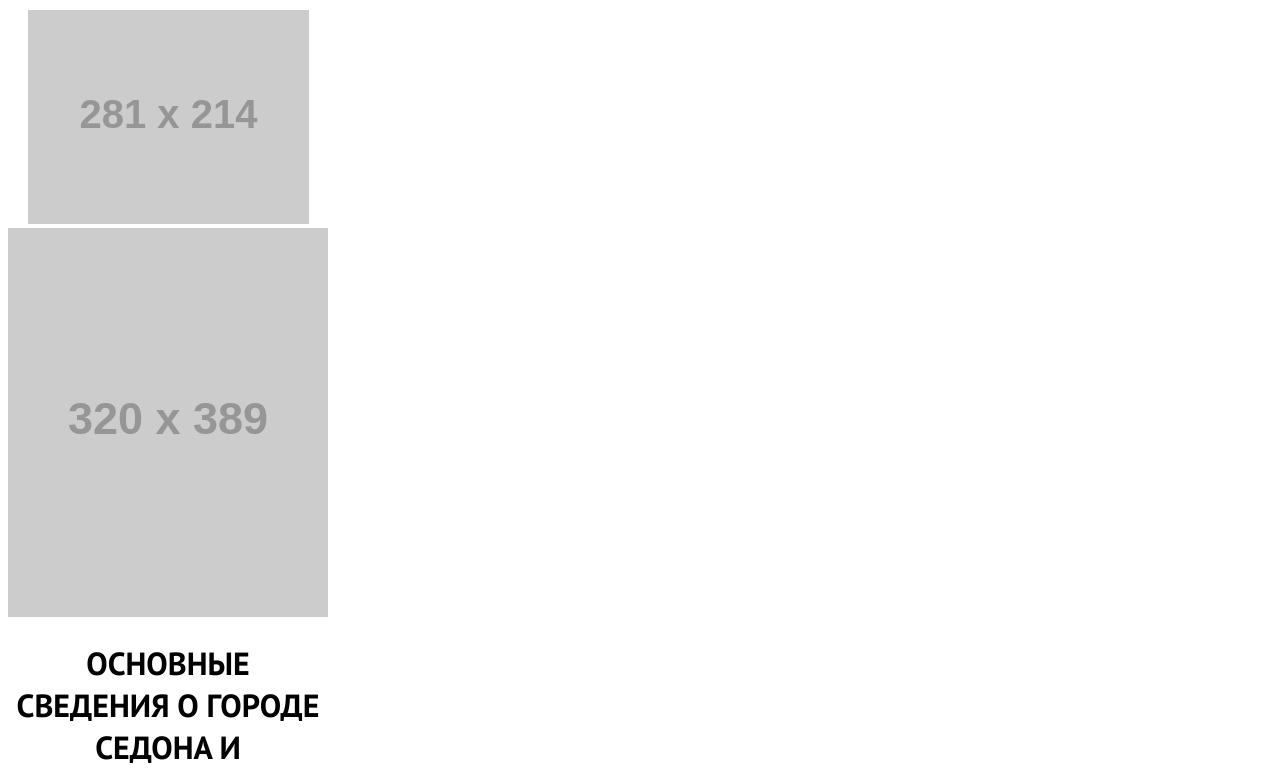
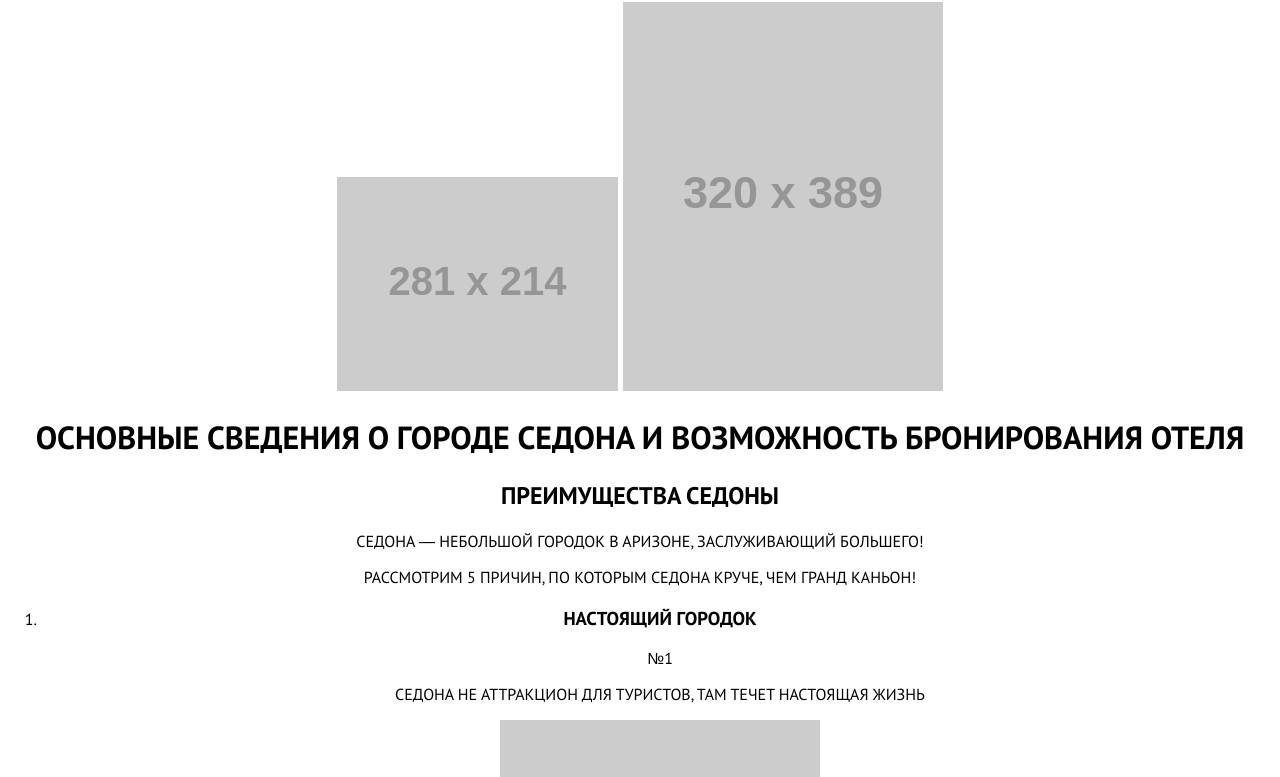
Before and after one commit to poetically/1301399-sedona-19, a website: page source/index.html in a window 1280 px wide. Shown: the part 299-1076 px from the top of the page. Drawn offline with nearby package versions, Linux system fonts and the light colour scheme; files that its build step writes are made by us from their sources; placeholder pictures from the web are drawn by us; files whose address does not match are found by name.

Commit message:
промежуточный результат 3

```diff
--- a/source/less/style.less
+++ b/source/less/style.less
@@ -49,10 +49,19 @@
 
 body {
  font-family: "PT Sans","Arial", "Helvetica", sans-serif;
+ font-style: normal;
  text-transform: uppercase;
  text-align: center;
  color: @black;
 
  background-color: @white;
- width: 320px;
+ min-width: 320px;
+
+ margin: 0;
+ padding: 0;
 }
+
+img {
+  max-width: 100%;
+  height: auto;
+}
```
